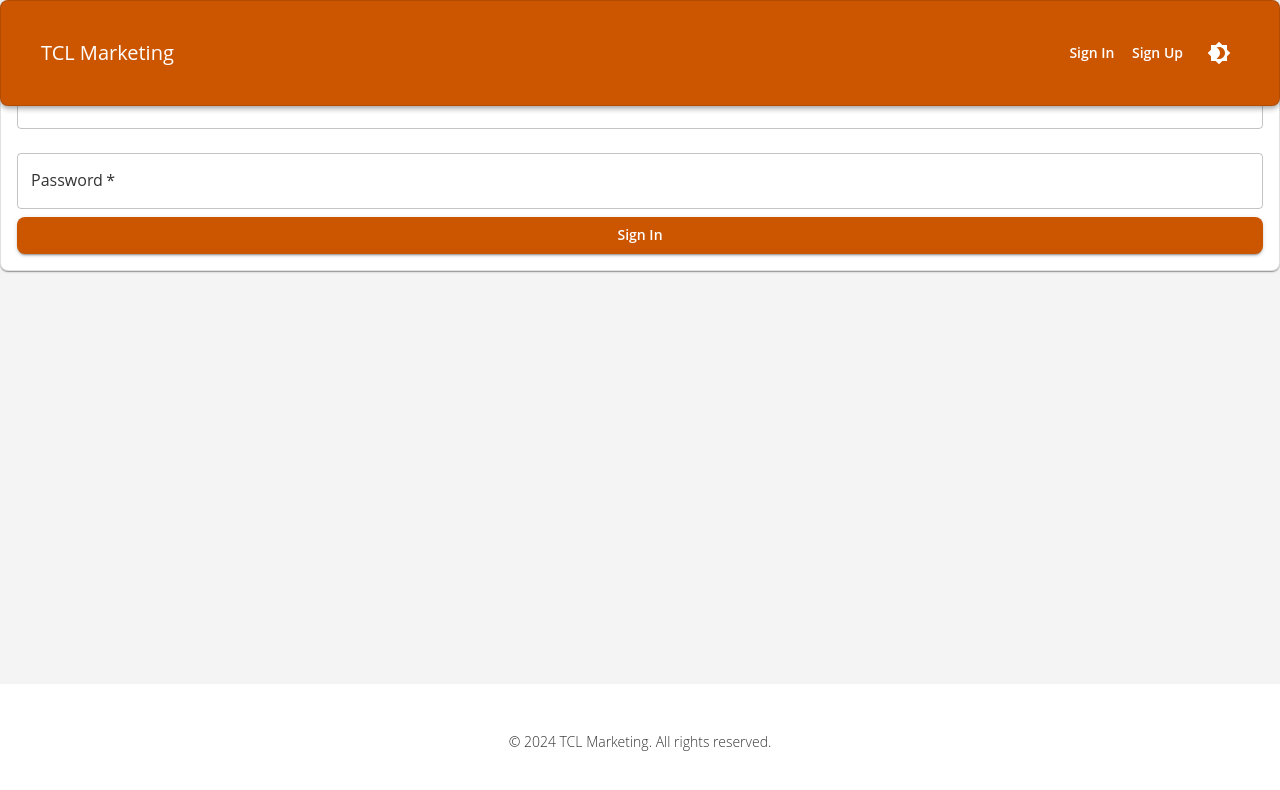
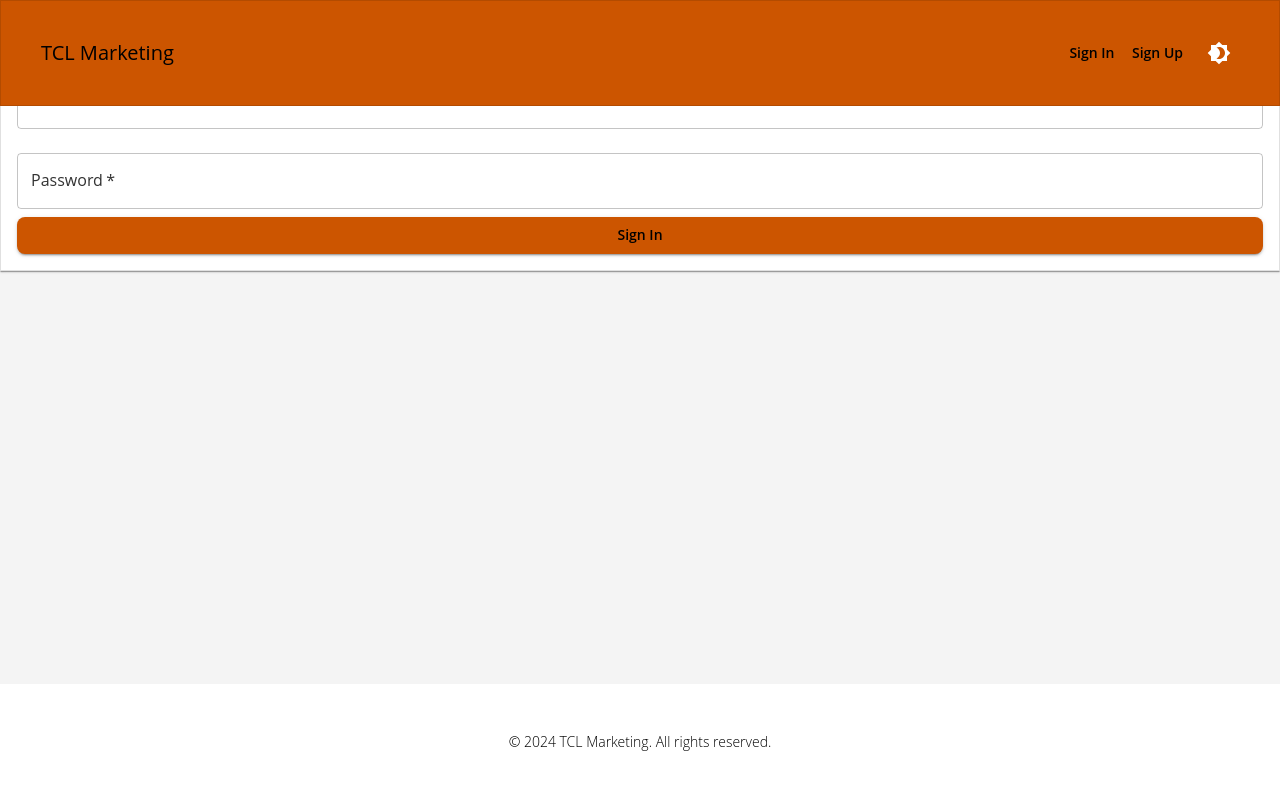
Before and after one commit to DrewDeMo/tcl-quill, a React (Vite) app: page /signin in a window 1280 px wide. Shown: the top 790 px of the page. Built offline with nearby package versions, Linux system fonts and the light colour scheme; no server answers.

Commit message:
Ensure header background is #cc5500 and remove borders and shadows

```diff
--- a/src/App.css
+++ b/src/App.css
@@ -94,6 +94,8 @@ html, body, #root, .App {
   padding: 16px 32px;
   background-color: #cc5500; /* Company color */
   transition: padding 0.3s ease;
+  border: none; /* Remove any borders */
+  box-shadow: none; /* Remove any shadows */
 }
 
 .header.scrolled {
@@ -148,3 +150,19 @@ body[data-theme='dark'] .MuiButton-root {
 body[data-theme='dark'] .MuiTypography-root {
   color: #ffffff; /* White text */
 }
+
+/* Light theme specific styles */
+body[data-theme='light'] .MuiPaper-root {
+  background-color: #ffffff; /* Light paper */
+  color: #000000; /* Black text */
+  border: 1px solid rgba(0, 0, 0, 0.12); /* Subtle border */
+  border-radius: 0; /* Remove rounded borders */
+}
+
+body[data-theme='light'] .MuiButton-root {
+  color: #000000; /* Black text */
+}
+
+body[data-theme='light'] .MuiTypography-root {
+  color: #000000; /* Black text */
+}
--- a/src/components/Header.jsx
+++ b/src/components/Header.jsx
@@ -34,7 +34,7 @@ function Header({ darkMode, toggleDarkMode }) {
   }, []);
 
   return (
-    <AppBar position="fixed">
+    <AppBar position="fixed" style={{ backgroundColor: '#cc5500', boxShadow: 'none' }}>
       <Toolbar className={`header ${scrolled ? 'scrolled' : ''}`}>
         <Typography variant="h6" component="div" className="project-title">
           TCL Marketing
```
